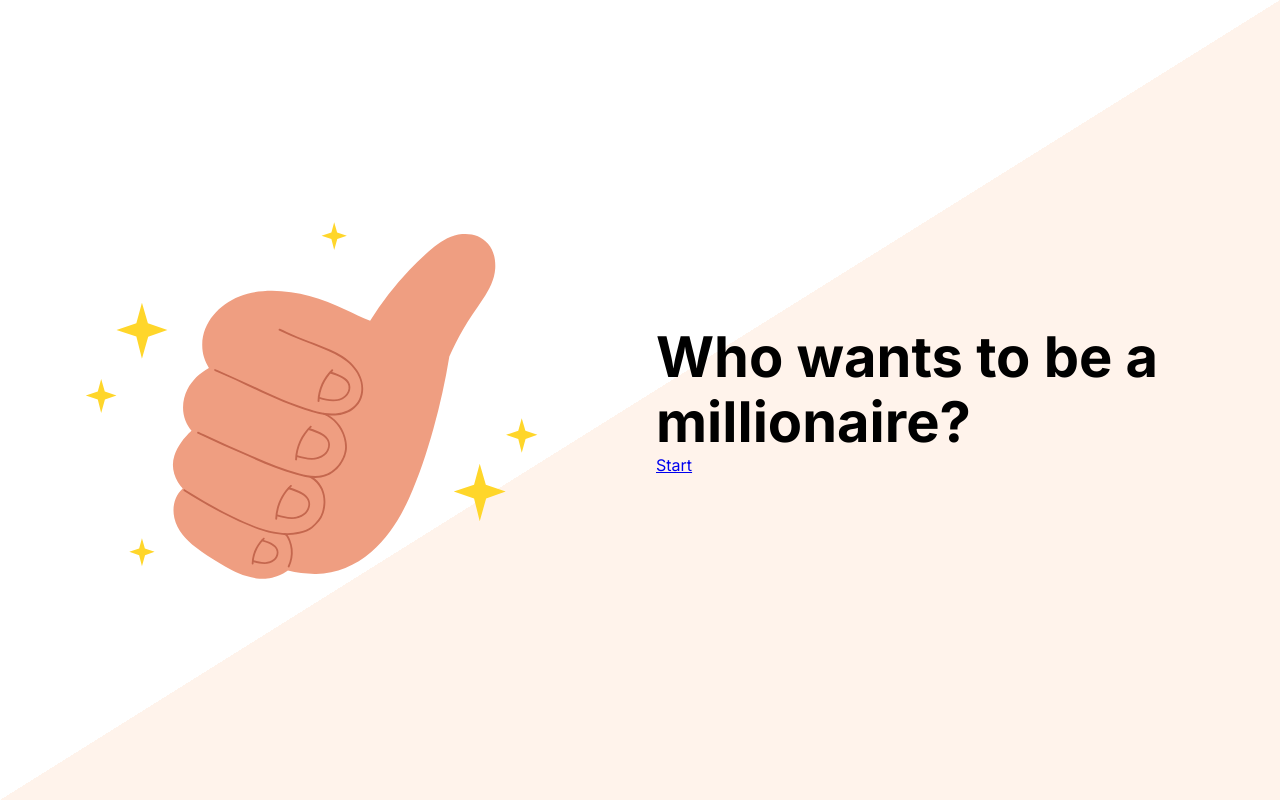
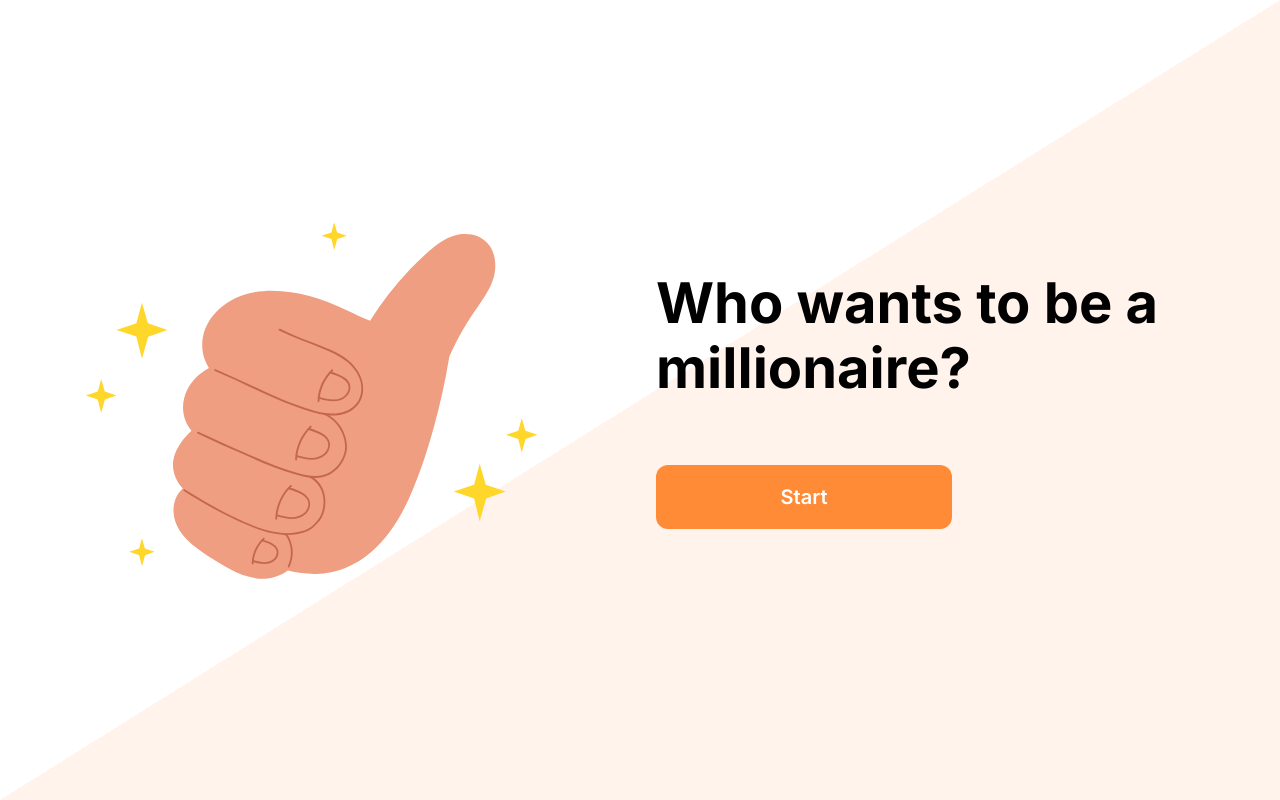
Before and after one commit to JohnyYer/millionaire, a Next.js app: page / in a window 1280 px wide. Built offline with nearby package versions, Linux system fonts and the light colour scheme.

Commit message:
ButtonLink component

```diff
--- a/src/app/page.scss
+++ b/src/app/page.scss
@@ -16,5 +16,9 @@
 
   &__right {
     max-width: 624px;
+
+    display: flex;
+    flex-direction: column;
+    gap: 64px;
   }
 }
--- a/src/app/page.tsx
+++ b/src/app/page.tsx
@@ -1,6 +1,6 @@
-import Link from "next/link";
 import "./page.scss";
 import Image from "next/image";
+import ButtonLink from "@/components/ButtonLink";
 
 export default function Home() {
   return (
@@ -16,7 +16,7 @@ export default function Home() {
 
       <div className="home-page__right">
         <h1>Who wants to be a millionaire?</h1>
-        <Link href="/play">Start</Link>
+        <ButtonLink text="Start" href="/play" />
       </div>
     </div>
   );
--- /dev/null
+++ b/src/components/ButtonLink.module.scss
@@ -0,0 +1,19 @@
+@import "../styles/colors.scss";
+
+.button {
+  background-color: $orange-100;
+  width: 296px;
+  height: 64px;
+  display: flex;
+  align-items: center;
+  justify-content: center;
+  color: $white;
+  text-decoration: none;
+  border-radius: 12px;
+  font-size: 20px;
+  font-weight: 600;
+
+  &:hover {
+    background-color: $orange-80;
+  }
+}
--- /dev/null
+++ b/src/components/ButtonLink.tsx
@@ -0,0 +1,18 @@
+import Link from "next/link";
+
+import styles from "./ButtonLink.module.scss";
+
+type Props = {
+  text: string;
+  href: string;
+};
+
+function ButtonLink({ href, text }: Props) {
+  return (
+    <Link href={href} className={styles.button}>
+      {text}
+    </Link>
+  );
+}
+
+export default ButtonLink;
--- a/src/styles/colors.scss
+++ b/src/styles/colors.scss
@@ -12,3 +12,5 @@ $red-5: #fdeeed;
 $black-100: #1c1c21;
 $black-40: #d0d0d8;
 $black-5: #f5f5f7;
+
+$white: #ffffff;
```
Also changed, not shown: .eslintrc.json.
